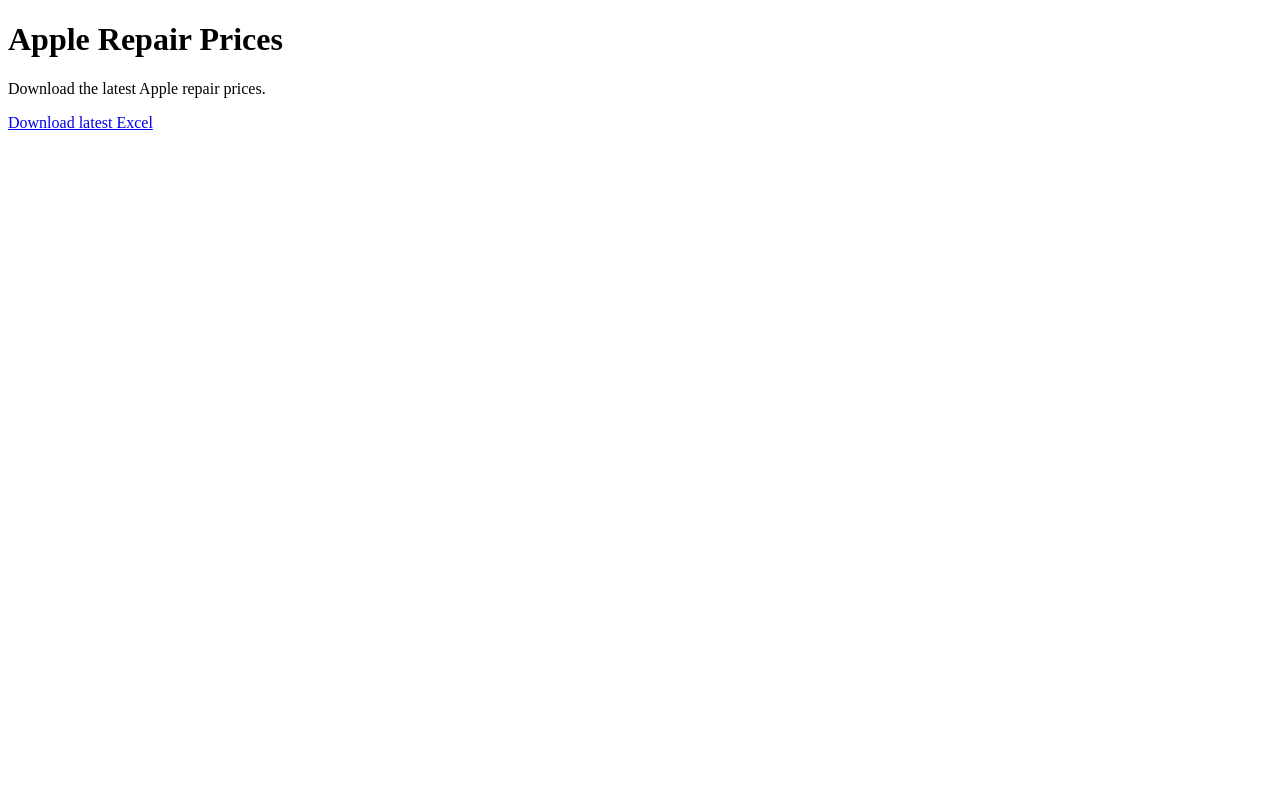
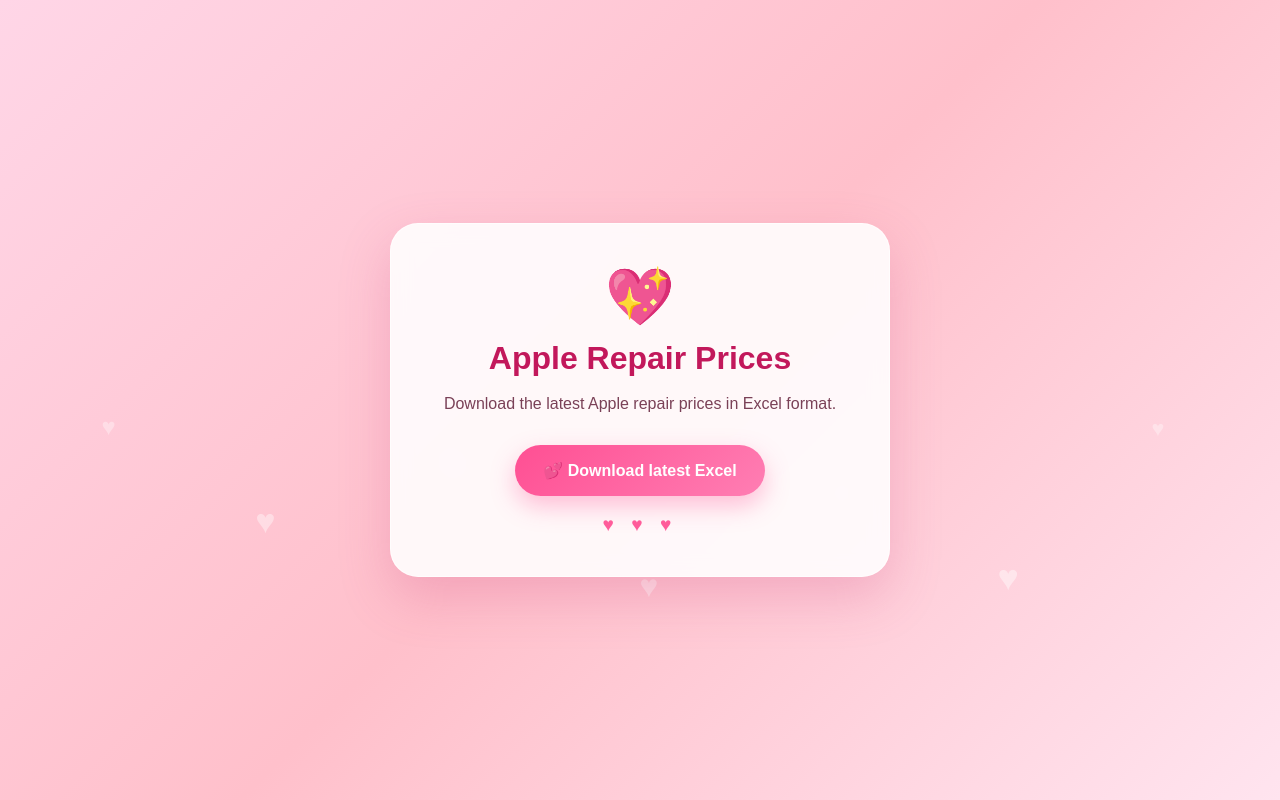
Before and after one commit to petar2004/apple-repair-prices, a website: page index.html in a window 1280 px wide. Drawn offline with Linux system fonts and the light colour scheme.

Commit message:
Improve landing page

```diff
--- a/index.html
+++ b/index.html
@@ -1,26 +1,191 @@
 <!DOCTYPE html>
 <html lang="sv">
 <head>
-    <meta charset="UTF-8">
-    <meta
-        name="viewport"
-        content="width=device-width, initial-scale=1.0"
-    >
+    <meta charset="UTF-8" />
+    <meta name="viewport" content="width=device-width, initial-scale=1.0" />
+    <title>Apple Repair Prices</title>
 
-    <title>Apple Repair Prices</title>
+    <style>
+        * {
+            box-sizing: border-box;
+        }
+
+        body {
+            margin: 0;
+            min-height: 100vh;
+            font-family: Arial, Helvetica, sans-serif;
+            background: linear-gradient(135deg, #ffd6e7, #ffc0cb, #ffe4ef);
+            display: flex;
+            align-items: center;
+            justify-content: center;
+            overflow: hidden;
+            position: relative;
+        }
+
+        .background-hearts span {
+            position: absolute;
+            display: block;
+            color: rgba(255, 255, 255, 0.55);
+            font-size: 28px;
+            animation: floatUp linear infinite;
+            user-select: none;
+        }
+
+        .background-hearts span:nth-child(1) {
+            left: 8%;
+            bottom: -40px;
+            animation-duration: 12s;
+            font-size: 22px;
+        }
+
+        .background-hearts span:nth-child(2) {
+            left: 20%;
+            bottom: -60px;
+            animation-duration: 15s;
+            font-size: 32px;
+        }
+
+        .background-hearts span:nth-child(3) {
+            left: 35%;
+            bottom: -50px;
+            animation-duration: 13s;
+            font-size: 24px;
+        }
+
+        .background-hearts span:nth-child(4) {
+            left: 50%;
+            bottom: -70px;
+            animation-duration: 18s;
+            font-size: 30px;
+        }
+
+        .background-hearts span:nth-child(5) {
+            left: 65%;
+            bottom: -50px;
+            animation-duration: 14s;
+            font-size: 26px;
+        }
+
+        .background-hearts span:nth-child(6) {
+            left: 78%;
+            bottom: -80px;
+            animation-duration: 17s;
+            font-size: 34px;
+        }
+
+        .background-hearts span:nth-child(7) {
+            left: 90%;
+            bottom: -40px;
+            animation-duration: 12s;
+            font-size: 20px;
+        }
+
+        @keyframes floatUp {
+            0% {
+                transform: translateY(0) scale(1);
+                opacity: 0;
+            }
+            10% {
+                opacity: 1;
+            }
+            100% {
+                transform: translateY(-120vh) scale(1.2);
+                opacity: 0;
+            }
+        }
+
+        .card {
+            position: relative;
+            z-index: 2;
+            width: min(90%, 500px);
+            background: rgba(255, 255, 255, 0.88);
+            backdrop-filter: blur(10px);
+            border-radius: 28px;
+            padding: 40px 30px;
+            text-align: center;
+            box-shadow: 0 20px 50px rgba(209, 77, 132, 0.25);
+            border: 1px solid rgba(255, 255, 255, 0.65);
+        }
+
+        .emoji {
+            font-size: 56px;
+            margin-bottom: 10px;
+        }
+
+        h1 {
+            margin: 0;
+            font-size: 2rem;
+            color: #c2185b;
+        }
+
+        .subtitle {
+            margin-top: 14px;
+            margin-bottom: 28px;
+            color: #7a4157;
+            font-size: 1rem;
+            line-height: 1.6;
+        }
+
+        .download-btn {
+            display: inline-block;
+            text-decoration: none;
+            background: linear-gradient(135deg, #ff4f93, #ff7eb3);
+            color: white;
+            font-size: 1rem;
+            font-weight: bold;
+            padding: 16px 28px;
+            border-radius: 999px;
+            box-shadow: 0 10px 25px rgba(255, 79, 147, 0.35);
+            transition: transform 0.2s ease, box-shadow 0.2s ease;
+        }
+
+        .download-btn:hover {
+            transform: translateY(-2px) scale(1.02);
+            box-shadow: 0 14px 30px rgba(255, 79, 147, 0.45);
+        }
+
+        .download-btn:active {
+            transform: translateY(0) scale(0.99);
+        }
+
+        .small-text {
+            margin-top: 18px;
+            font-size: 0.9rem;
+            color: #8c5b70;
+        }
+
+        .footer-hearts {
+            margin-top: 18px;
+            font-size: 1.2rem;
+            color: #ff5c9a;
+            letter-spacing: 6px;
+        }
+    </style>
 </head>
+<body>
+    <div class="background-hearts">
+        <span>♥</span>
+        <span>♥</span>
+        <span>♥</span>
+        <span>♥</span>
+        <span>♥</span>
+        <span>♥</span>
+        <span>♥</span>
+    </div>
 
-<body>
+    <div class="card">
+        <div class="emoji">💖</div>
+        <h1>Apple Repair Prices</h1>
 
-    <h1>Apple Repair Prices</h1>
+        <p class="subtitle">
+            Download the latest Apple repair prices in Excel format.<br />
+        </p>
 
-    <p>
-        Download the latest Apple repair prices.
-    </p>
+        <a class="download-btn" href="/api/download">
+            💕 Download latest Excel
+        </a>
 
-    <a href="/api/download">
-        Download latest Excel
-    </a>
-
+        <div class="footer-hearts">♥ ♥ ♥</div>
+    </div>
 </body>
 </html>
```
